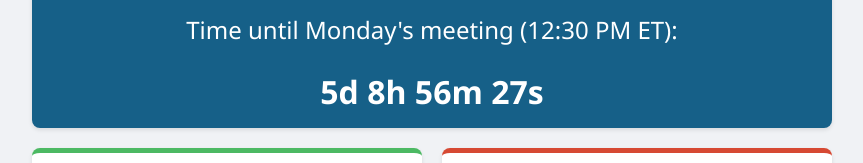
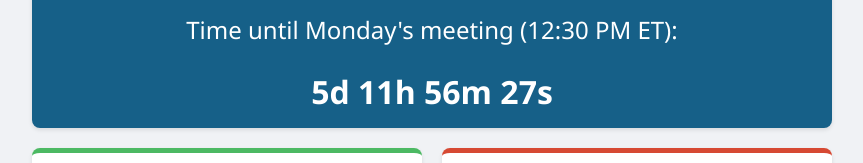
Before and after one commit to kategage/BettingOnTaren, a plain HTML site: page index.html in a window 1280 px wide. Shown: the part 234-397 px from the top of the page, without its empty margins (208-1071 px from the left). Drawn offline with Linux system fonts and the light colour scheme.

Commit message:
Update index.html
added +3 and ET

```diff
--- a/index.html
+++ b/index.html
@@ -333,7 +333,7 @@
         const daysUntilMonday = (1 + 7 - now.getDay()) % 7 || 7; // Days until next Monday
         const meetingDate = new Date(now);
         meetingDate.setDate(now.getDate() + daysUntilMonday);
-        meetingDate.setHours(12, 30, 0, 0); // Meeting at 12:30 PM
+        meetingDate.setHours(12 +3, 30, 0, 0); // Meeting at 12:30 PM ET
 
         // Update countdown
         function updateCountdown() {
```
